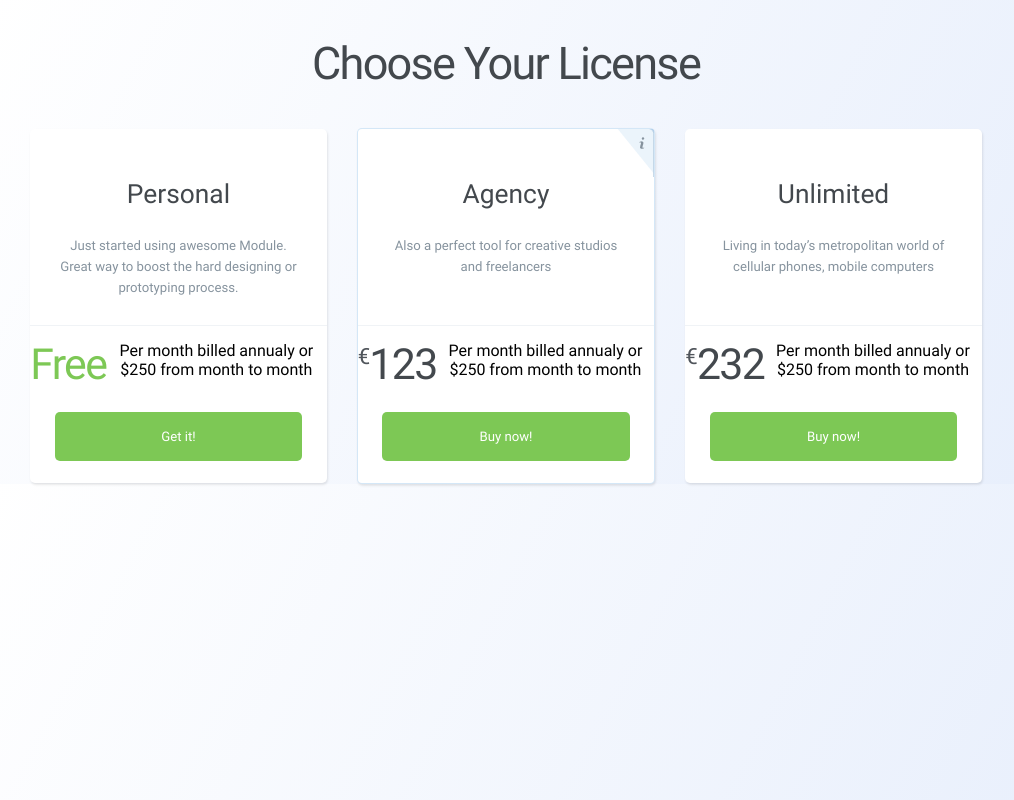
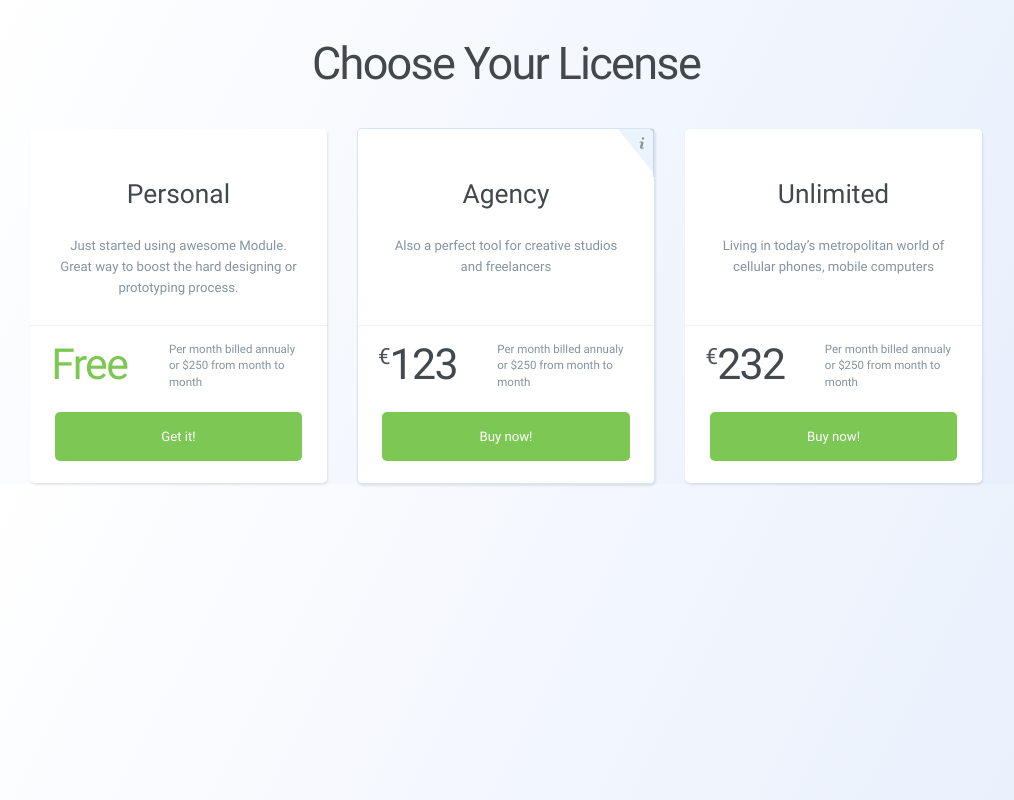
Before and after one commit to datoz1708/CSS-challengecard-HW2, a plain HTML site: page index.html in a window 1280 px wide. Shown: the whole page, without its empty margins (134-1148 px from the left). Drawn offline with Linux system fonts and the light colour scheme.

Commit message:
Update style.css

```diff
--- a/style.css
+++ b/style.css
@@ -96,7 +96,7 @@ body {
   margin: 0;
 }
 
-.annualy {
+.monthly-cost {
   width: 136.742px;
   height: 49.425px;
   color: #86939E;
```
